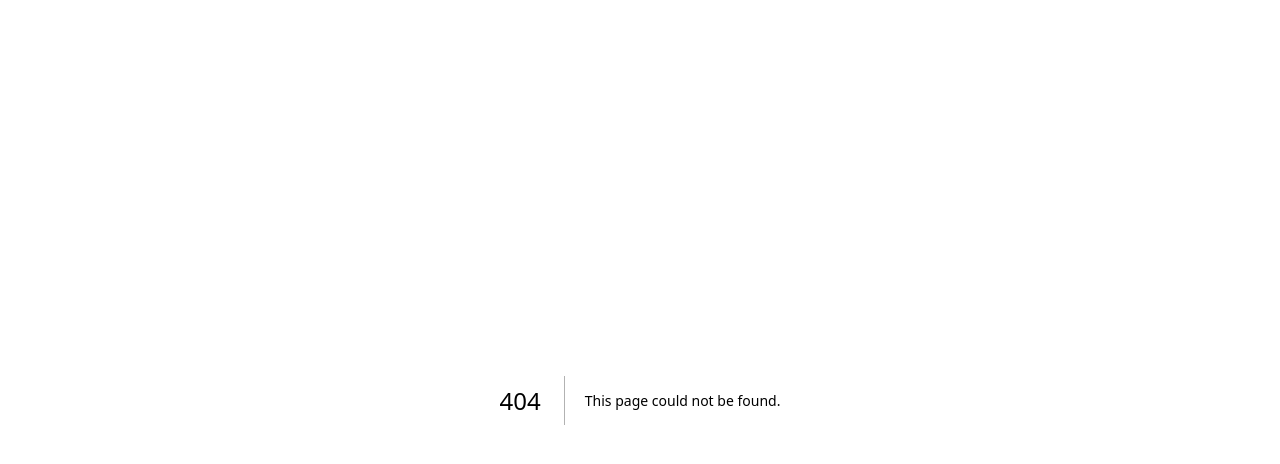
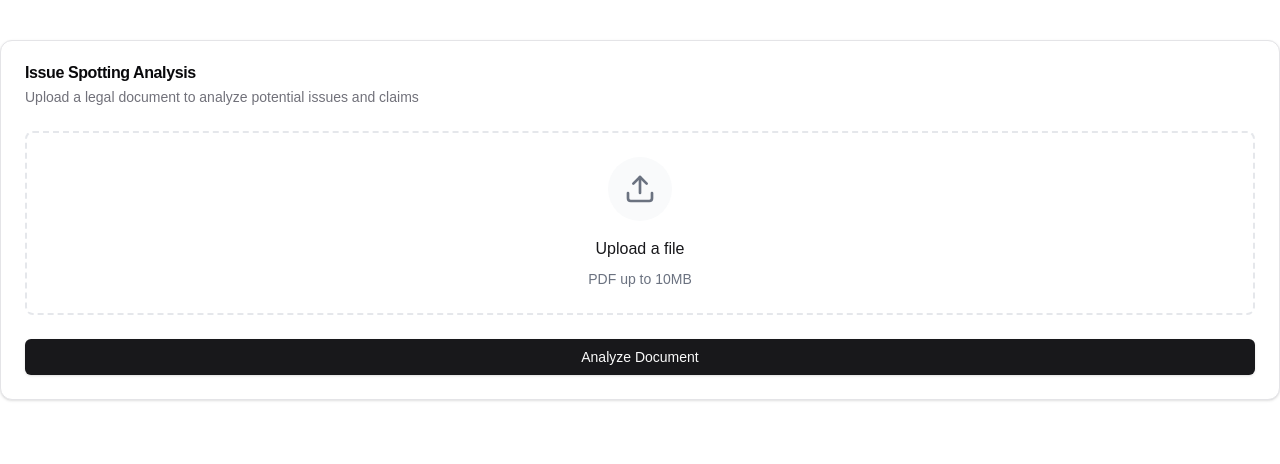
Before and after one commit to sjnaik02/allspark-demo, a Next.js app: page /analyze in a window 1280 px wide. Before the commit this address had no page. Shown: the top 464 px of the page. Built offline with nearby package versions, Linux system fonts and the light colour scheme.

Commit message:
analyze page functional

```diff
--- /dev/null
+++ b/app/analyze/page.jsx
@@ -0,0 +1,141 @@
+'use client';
+
+import { useState } from 'react';
+import { Card, CardContent, CardDescription, CardHeader, CardTitle } from "@/components/ui/card";
+import { Button } from "@/components/ui/button";
+import { Input } from "@/components/ui/input";
+import { Upload, Loader2, FileText } from "lucide-react";
+import { Alert, AlertDescription } from "@/components/ui/alert";
+import { Badge } from "@/components/ui/badge";
+import TypewriterText from "@/components/TypewriterText";
+
+export default function IssueSpotting() {
+  const [file, setFile] = useState(null);
+  const [loading, setLoading] = useState(false);
+  const [error, setError] = useState(null);
+  const [result, setResult] = useState(null);
+
+  const handleFileChange = (event) => {
+    const selectedFile = event.target.files?.[0];
+    if (selectedFile && selectedFile.type === 'application/pdf') {
+      setFile(selectedFile);
+      setError(null);
+    } else {
+      setError('Please select a valid PDF file');
+      setFile(null);
+    }
+  };
+
+  const handleAnalyze = async () => {
+    setLoading(true);
+    setError(null);
+
+    try {
+      const response = await fetch('http://localhost:42069/analyze');
+      if (!response.ok) {
+        throw new Error('Analysis failed');
+      }
+
+      const data = await response.json();
+      setResult(data.result);
+    } catch (err) {
+      setError(err instanceof Error ? err.message : 'An error occurred');
+    } finally {
+      setLoading(false);
+    }
+  };
+
+  return (
+    <div className="container mx-auto py-10">
+      <Card>
+        <CardHeader>
+          <CardTitle>Issue Spotting Analysis</CardTitle>
+          <CardDescription>
+            Upload a legal document to analyze potential issues and claims
+          </CardDescription>
+        </CardHeader>
+        <CardContent className="space-y-6">
+          {/* File Upload Section */}
+          <div className="border-2 border-dashed border-gray-200 rounded-lg p-6">
+            <div className="flex flex-col items-center justify-center space-y-4">
+              <div className="bg-gray-50 p-4 rounded-full">
+                <Upload className="h-8 w-8 text-gray-500" />
+              </div>
+              <div className="flex flex-col items-center space-y-2 text-center">
+                <label
+                  htmlFor="file-upload"
+                  className="relative cursor-pointer rounded-md font-medium text-primary hover:text-primary/80"
+                >
+                  <span>Upload a file</span>
+                  <Input
+                    id="file-upload"
+                    type="file"
+                    className="sr-only"
+                    onChange={handleFileChange}
+                    accept=".pdf"
+                  />
+                </label>
+                <p className="text-sm text-gray-500">PDF up to 10MB</p>
+              </div>
+            </div>
+          </div>
+
+          {/* Selected File Display */}
+          {file && (
+            <div className="flex items-center space-x-2 p-4 bg-gray-50 rounded-lg">
+              <FileText className="h-5 w-5 text-gray-500" />
+              <span className="text-sm text-gray-700">{file.name}</span>
+              <Badge variant="secondary" className="ml-auto">
+                PDF
+              </Badge>
+            </div>
+          )}
+
+          {/* Error Display */}
+          {error && (
+            <Alert variant="destructive">
+              <AlertDescription>{error}</AlertDescription>
+            </Alert>
+          )}
+
+          {/* Analyze Button */}
+          <Button
+            className="w-full"
+            onClick={handleAnalyze}
+            disabled={loading}
+          >
+            {loading ? (
+              <>
+                <Loader2 className="mr-2 h-4 w-4 animate-spin" />
+                Analyzing...
+              </>
+            ) : (
+              'Analyze Document'
+            )}
+          </Button>
+
+          {/* Results Display */}
+          {result && (
+            <Card className="mt-6">
+              <CardHeader>
+                <CardTitle>Analysis Results</CardTitle>
+              </CardHeader>
+              <CardContent>
+                <div className="space-y-4">
+                  <h3 className="font-semibold">Issues Spotted:</h3>
+                  <ul className="list-disc pl-6 space-y-2">
+                    {result.issues_spotted.map((issue, index) => (
+                      <li key={index} className="text-gray-700">
+                        <TypewriterText text={issue} />
+                      </li>
+                    ))}
+                  </ul>
+                </div>
+              </CardContent>
+            </Card>
+          )}
+        </CardContent>
+      </Card>
+    </div>
+  );
+}
--- a/app/case/[id]/page.jsx
+++ b/app/case/[id]/page.jsx
@@ -1,6 +1,4 @@
 "use client"
-
-import { useState, useEffect } from "react"
 import { Pencil, Zap, ArrowLeft } from "lucide-react"
 import { Button } from "@/components/ui/button"
 import { Card, CardContent, CardHeader, CardTitle } from "@/components/ui/card"
@@ -15,31 +13,7 @@ import {
   TableRow,
 } from "@/components/ui/table"
 import Link from "next/link"
-
-
-const TypewriterText = ({ text, speed = 20, className }) => {
-  const [displayedText, setDisplayedText] = useState('');
-  const [currentIndex, setCurrentIndex] = useState(0);
-
-  useEffect(() => {
-    if (currentIndex < text.length) {
-      const timer = setTimeout(() => {
-        setDisplayedText(prev => prev + text[currentIndex]);
-        setCurrentIndex(prev => prev + 1);
-      }, speed);
-
-      return () => clearTimeout(timer);
-    }
-  }, [currentIndex, text, speed]);
-
-  return (
-    <p className={className}>
-      {displayedText}
-      {currentIndex < text.length && <span className="animate-pulse">|</span>}
-    </p>
-  );
-};
-
+import TypewriterText from "@/components/TypewriterText"
 const IntakeAnalysis = () => (
   <div className="grid gap-6 md:grid-cols-2">
     <Card>
--- /dev/null
+++ b/components/TypewriterText.jsx
@@ -0,0 +1,26 @@
+import { useState, useEffect } from "react"
+
+const TypewriterText = ({ text, speed = 20, className }) => {
+  const [displayedText, setDisplayedText] = useState('');
+  const [currentIndex, setCurrentIndex] = useState(0);
+
+  useEffect(() => {
+    if (currentIndex < text.length) {
+      const timer = setTimeout(() => {
+        setDisplayedText(prev => prev + text[currentIndex]);
+        setCurrentIndex(prev => prev + 1);
+      }, speed);
+
+      return () => clearTimeout(timer);
+    }
+  }, [currentIndex, text, speed]);
+
+  return (
+    <p className={className}>
+      {displayedText}
+      {currentIndex < text.length && <span className="animate-pulse">|</span>}
+    </p>
+  );
+};
+
+export default TypewriterText;
```
